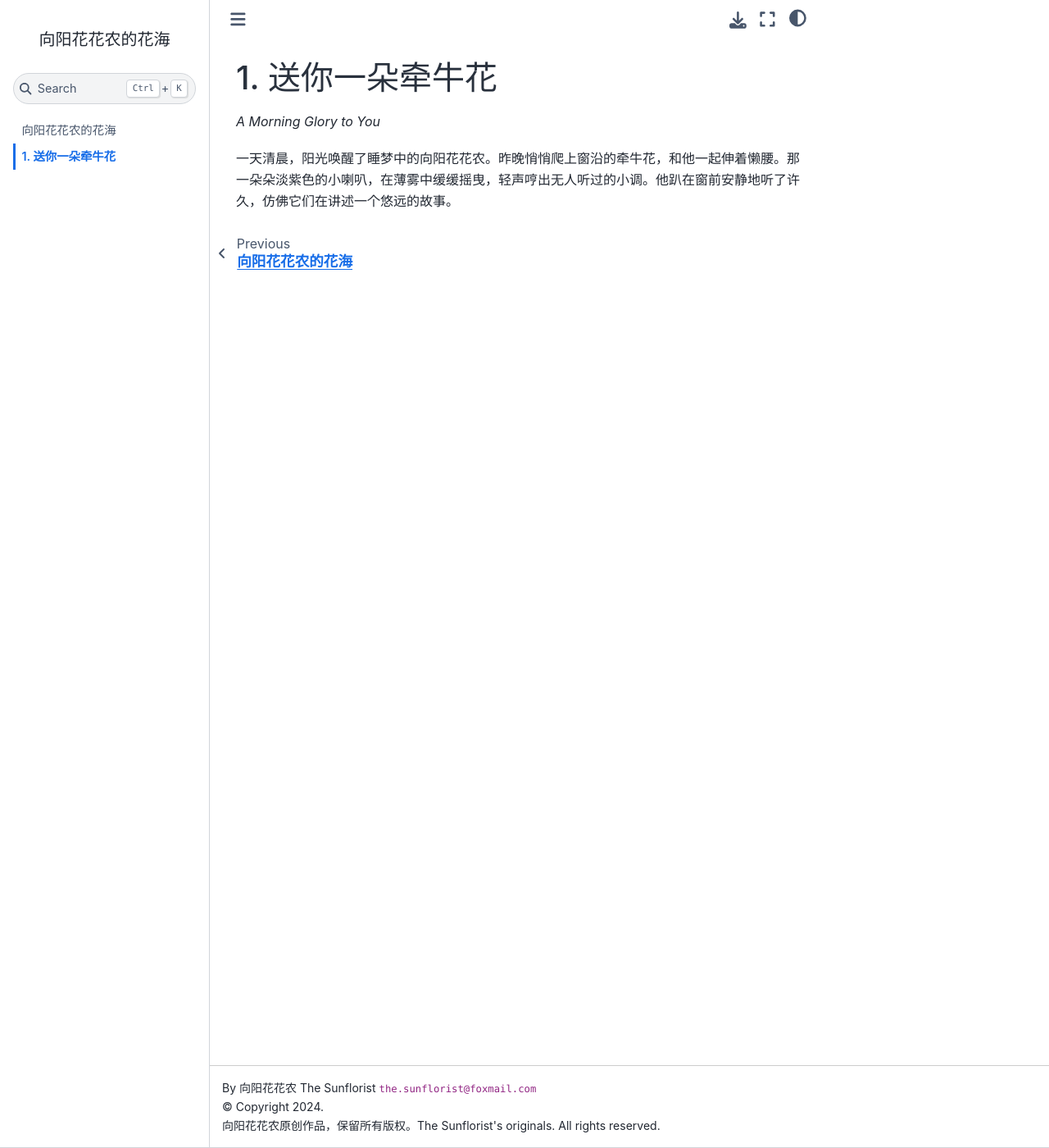
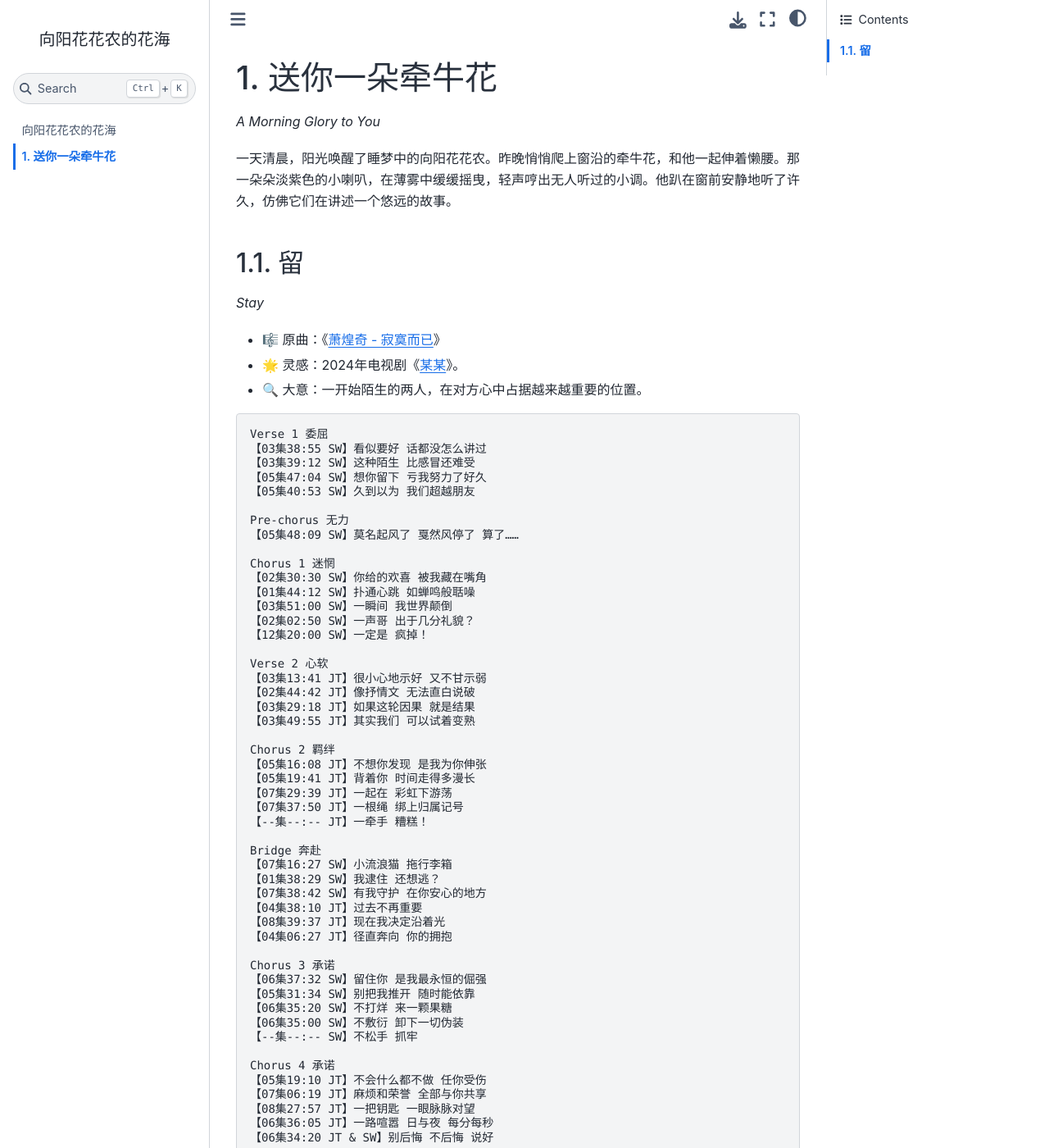
Before and after one commit to The-Sunflorist/The-Sunflorist.github.io, a Jupyter Book: the page built from docs/a_morning_glory_to_you.md, in a window 1280 px wide and 1400 px high. Shown: the whole window at 82% size. Built offline with Jupyter Book 1.0.4 settings and Sphinx 7.4.7 and the Sphinx Book theme 1.1.4, drawn with Linux system fonts in a browser that asks for light colours.

Commit message:
add "Stay"

````diff
--- a/docs/a_morning_glory_to_you.md
+++ b/docs/a_morning_glory_to_you.md
@@ -3,3 +3,64 @@
 *A Morning Glory to You*
 
 一天清晨，阳光唤醒了睡梦中的向阳花花农。昨晚悄悄爬上窗沿的牵牛花，和他一起伸着懒腰。那一朵朵淡紫色的小喇叭，在薄雾中缓缓摇曳，轻声哼出无人听过的小调。他趴在窗前安静地听了许久，仿佛它们在讲述一个悠远的故事。
+
+## 留
+
+*Stay*
+
+- 🎼 原曲：《[萧煌奇 - 寂寞而已](https://music.163.com/song?id=2619098561)》
+- 🌟 灵感：2024年电视剧《[某某](https://www.imdb.com/title/tt33098983)》。
+- 🔍 大意：一开始陌生的两人，在对方心中占据越来越重要的位置。
+
+```text
+Verse 1 委屈
+【03集38:55 SW】看似要好 话都没怎么讲过
+【03集39:12 SW】这种陌生 比感冒还难受
+【05集47:04 SW】想你留下 亏我努力了好久
+【05集40:53 SW】久到以为 我们超越朋友
+
+Pre-chorus 无力
+【05集48:09 SW】莫名起风了 戛然风停了 算了……
+
+Chorus 1 迷惘
+【02集30:30 SW】你给的欢喜 被我藏在嘴角
+【01集44:12 SW】扑通心跳 如蝉鸣般聒噪
+【03集51:00 SW】一瞬间 我世界颠倒
+【02集02:50 SW】一声哥 出于几分礼貌？
+【12集20:00 SW】一定是 疯掉！
+
+Verse 2 心软
+【03集13:41 JT】很小心地示好 又不甘示弱
+【02集44:42 JT】像抒情文 无法直白说破
+【03集29:18 JT】如果这轮因果 就是结果
+【03集49:55 JT】其实我们 可以试着变熟
+
+Chorus 2 羁绊
+【05集16:08 JT】不想你发现 是我为你伸张
+【05集19:41 JT】背着你 时间走得多漫长
+【07集29:39 JT】一起在 彩虹下游荡
+【07集37:50 JT】一根绳 绑上归属记号
+【--集--:-- JT】一牵手 糟糕！
+
+Bridge 奔赴
+【07集16:27 SW】小流浪猫 拖行李箱
+【01集38:29 SW】我逮住 还想逃？
+【07集38:42 SW】有我守护 在你安心的地方
+【04集38:10 JT】过去不再重要
+【08集39:37 JT】现在我决定沿着光
+【04集06:27 JT】径直奔向 你的拥抱
+
+Chorus 3 承诺
+【06集37:32 SW】留住你 是我最永恒的倔强
+【05集31:34 SW】别把我推开 随时能依靠
+【06集35:20 SW】不打烊 来一颗果糖
+【06集35:00 SW】不敷衍 卸下一切伪装
+【--集--:-- SW】不松手 抓牢
+
+Chorus 4 承诺
+【05集19:10 JT】不会什么都不做 任你受伤
+【07集06:19 JT】麻烦和荣誉 全部与你共享
+【08集27:57 JT】一把钥匙 一眼脉脉对望
+【06集36:05 JT】一路喧嚣 日与夜 每分每秒
+【06集34:20 JT & SW】别后悔 不后悔 说好
+```
````
